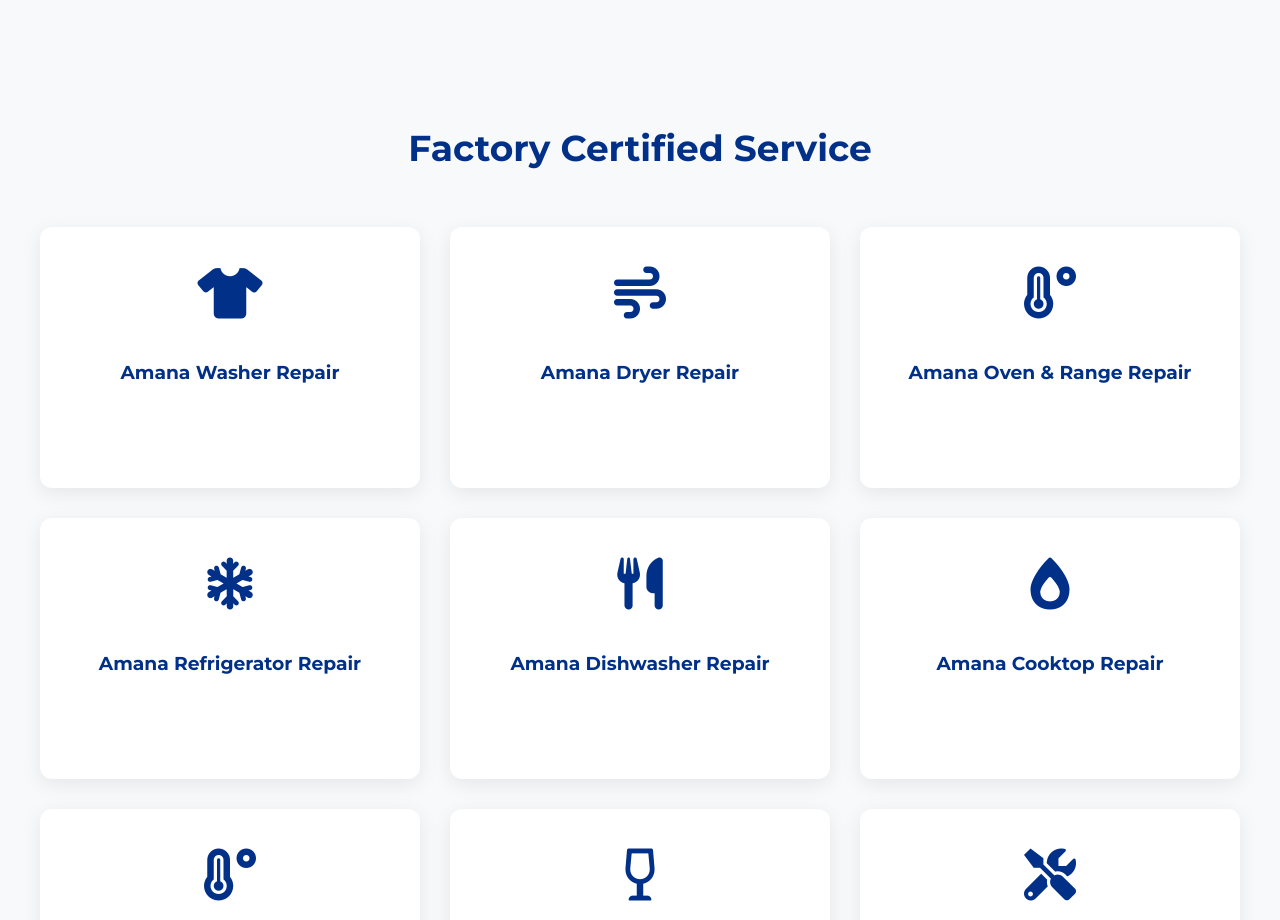
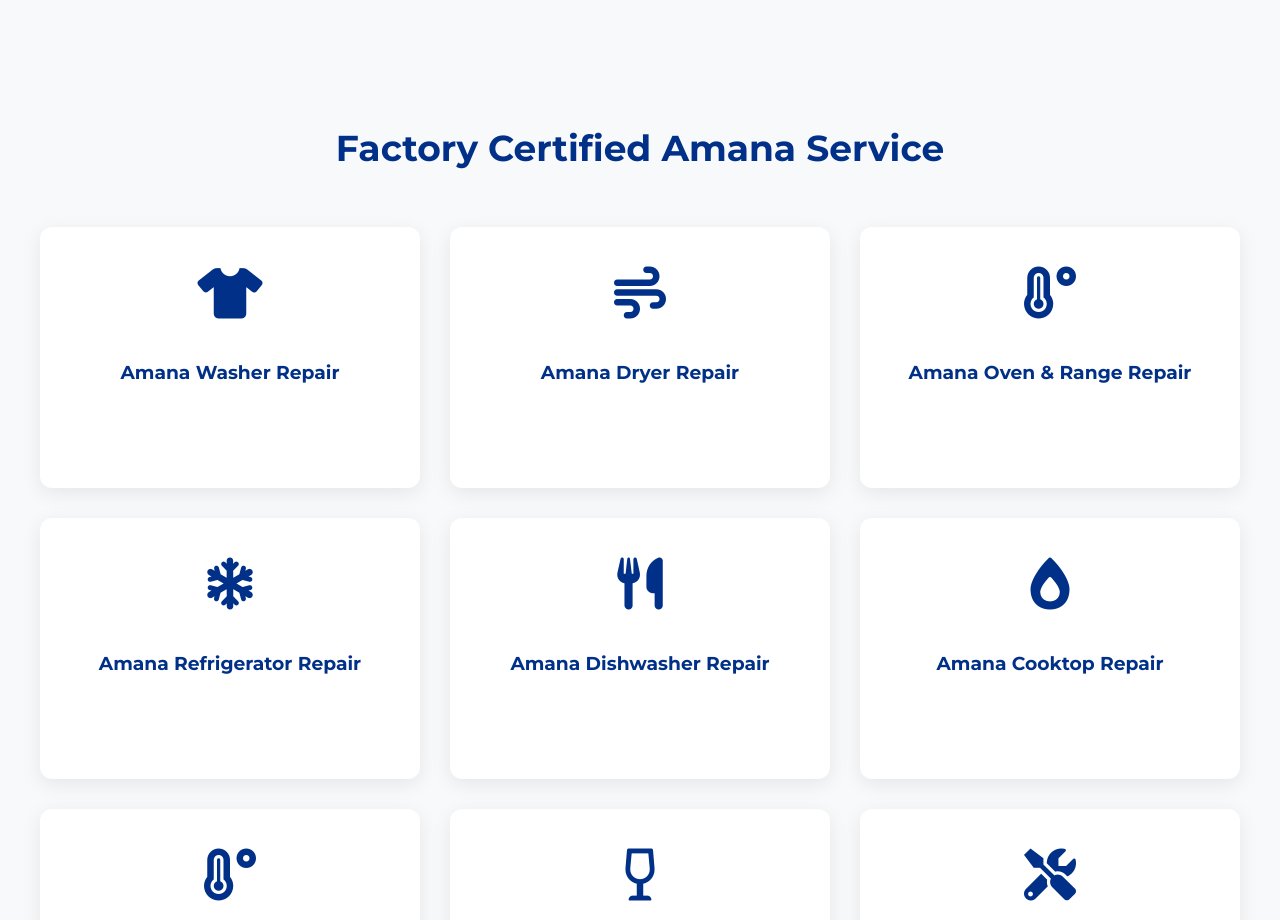
Before and after one commit to ApplianceRepairServicesNYC/amana-bergen-county, a plain HTML site: page index.html in a window 1280 px wide. Shown: the part 920-1840 px from the top of the page. Drawn offline with nearby package versions, Linux system fonts and the light colour scheme; a web font is replaced by a local one.

Commit message:
Update index.html

```diff
--- a/index.html
+++ b/index.html
@@ -258,7 +258,7 @@
   </section>
   <section class="alt">
     <div class="container">
-      <h2 style="text-align:center; font-size:36px; margin-bottom:50px;">Factory Certified Service</h2>
+      <h2 style="text-align:center; font-size:36px; margin-bottom:50px;">Factory Certified Amana Service</h2>
       <div class="services-grid">
         <div class="service">
           <i class="fas fa-tshirt"></i><h3>Amana Washer Repair</h3>
```
